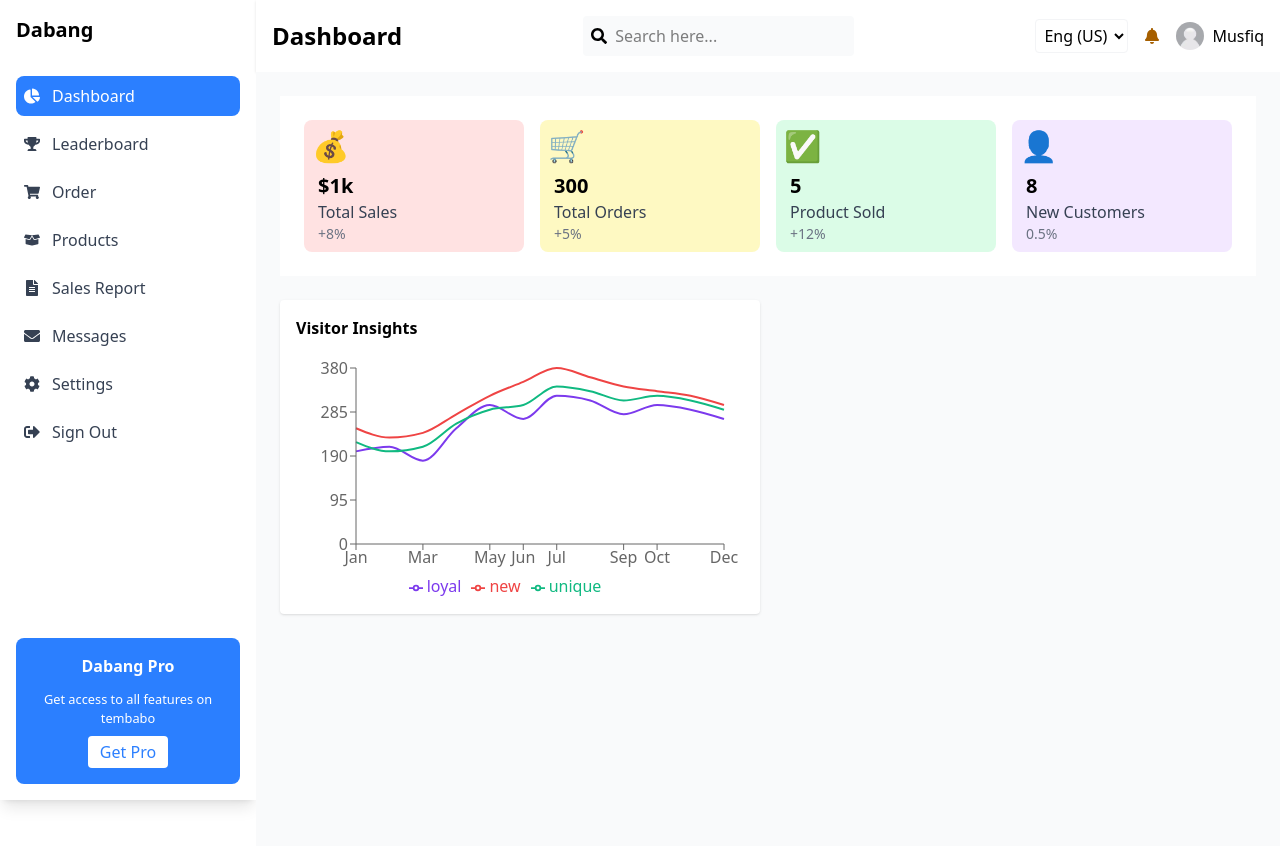
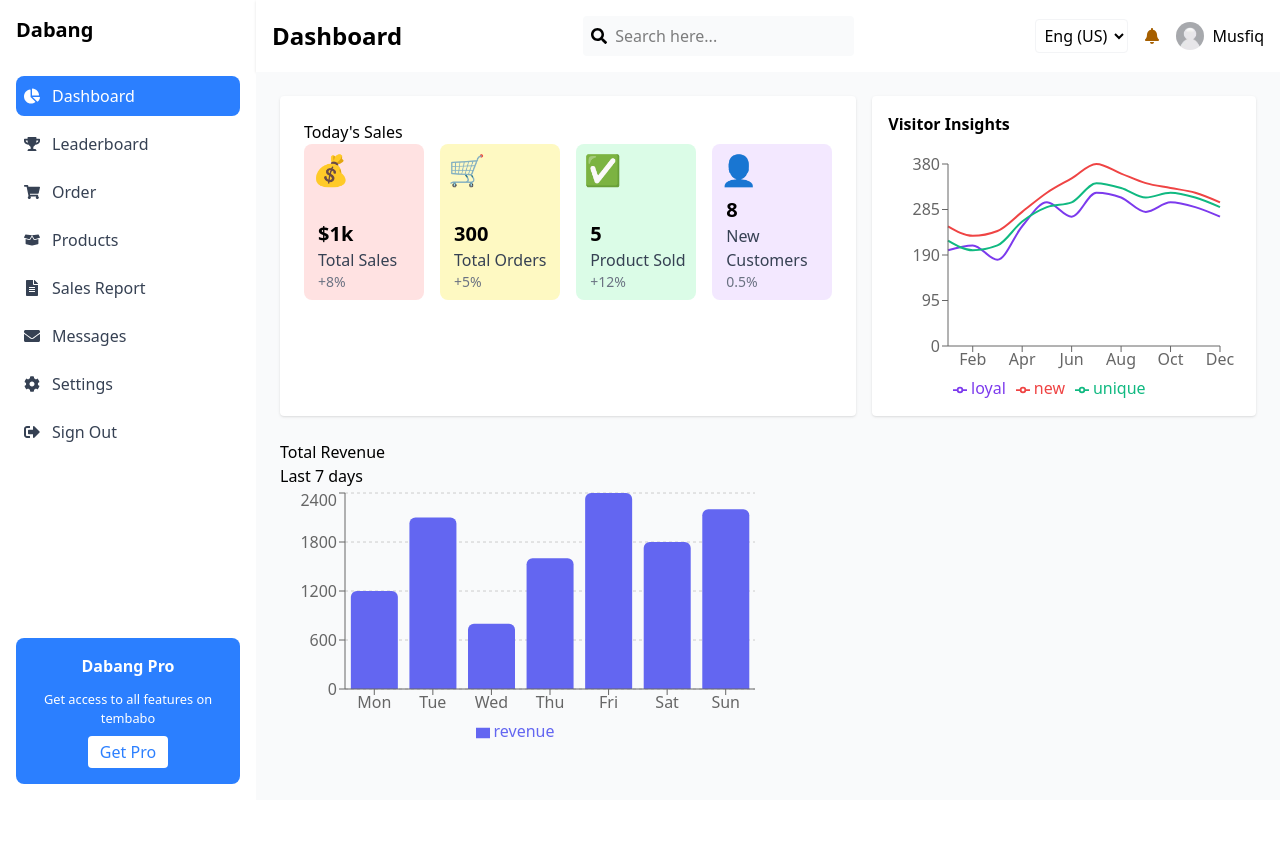
Before and after one commit to TeluadOat/example-sales-dashboard, a React (Vite) app: page / in a window 1280 px wide. Shown: the top 846 px of the page. After the commit the page ends 800 px from the top, so only its background shows below. Built offline with nearby package versions, Linux system fonts and the light colour scheme.

Commit message:
refactor: Restructure dashboard layout and add TotalRevenueChart component

```diff
--- a/src/components/LineChart.jsx
+++ b/src/components/LineChart.jsx
@@ -1,8 +1,20 @@
 import { LineChart, Line, XAxis, YAxis, Tooltip, Legend, ResponsiveContainer } from "recharts";
 
+
 export default function LineChartComponent({ data, lines }) {
+    lines =
+        [
+            { dataKey: "loyal", color: "#7c3aed" },
+            { dataKey: "new", color: "#ef4444" },
+            { dataKey: "unique", color: "#10b981" },
+        ];
     return (
-        <ResponsiveContainer width="100%" height={250}>
+
+
+        <div className="bg-white p-4 rounded h-full flex flex-col shadow min-h-[320px]">
+            <h3 className="font-bold mb-2">Visitor Insights</h3>
+            <div className="h-[250px] md:h-[300px] lg:h-[100%]">
+                <ResponsiveContainer width="100%" height="100%">
                     <LineChart data={data} margin={{ top: 20, right: 20, left: 0, bottom: 0 }}>
                         <XAxis dataKey="month" />
                         <YAxis />
@@ -13,5 +25,7 @@ export default function LineChartComponent({ data, lines }) {
                         ))}
                     </LineChart>
                 </ResponsiveContainer>
+            </div>
+        </div>
     )
 }
--- /dev/null
+++ b/src/components/TotalRevenueChart.jsx
@@ -0,0 +1,28 @@
+import { BarChart, Bar, XAxis, YAxis, Tooltip, Legend, ResponsiveContainer, CartesianGrid } from "recharts";
+
+export default function TotalRevenueChart({ data }) {
+    return (
+        <div>
+            <div>
+                <h3>Total Revenue</h3>
+                <span>Last 7 days</span>
+            </div>
+
+            <ResponsiveContainer width="100%" height={260}>
+                <BarChart data={data}>
+                    <CartesianGrid strokeDasharray="3 3" vertical={false} />
+                    <XAxis dataKey="name" />
+                    <YAxis />
+                    <Tooltip />
+                    <Legend />
+                    <Bar
+                        dataKey="revenue"
+                        fill="#6366F1"
+                        radius={[6, 6, 0, 0]}
+                    />
+                </BarChart>
+            </ResponsiveContainer>
+        </div >
+    )
+
+}
--- a/src/data/dashboard.js
+++ b/src/data/dashboard.js
@@ -28,3 +28,13 @@ export const visitorInsightsData = [
     { month: "Nov", loyal: 290, new: 320, unique: 310 },
     { month: "Dec", loyal: 270, new: 300, unique: 290 },
 ];
+
+export const totalRevenueData = [
+    { name: "Mon", revenue: 1200 },
+    { name: "Tue", revenue: 2100 },
+    { name: "Wed", revenue: 800 },
+    { name: "Thu", revenue: 1600 },
+    { name: "Fri", revenue: 2400 },
+    { name: "Sat", revenue: 1800 },
+    { name: "Sun", revenue: 2200 },
+];
--- a/src/pages/Dashboard.jsx
+++ b/src/pages/Dashboard.jsx
@@ -1,8 +1,9 @@
 import Sidebar from "../components/sidebar";
 import Navbar from "../components/Navbar";
 import KPIcard from "../components/KPIcard";
-import { kpiData, visitorInsightsData } from "../data/dashboard";
+import { kpiData, visitorInsightsData, totalRevenueData } from "../data/dashboard";
 import LineChartComponent from "../components/LineChart";
+import TotalRevenueChart from "../components/TotalRevenueChart";
 
 export default function Dashboard() {
     return (
@@ -10,29 +11,29 @@ export default function Dashboard() {
             <Sidebar active="Dashboard" />
             <div className="flex-1 flex flex-col">
                 <Navbar />
-                <div className="p-6 bg-gray-50 min-h-screen">
-                    {/* KPI Cards */}
-                    <div className="grid grid-cols-1 md:grid-cols-4 gap-4 mb-6 p-6 bg-white">
-                        {kpiData.map((kpi) =>
-                            <KPIcard key={kpi.title} {...kpi} />
-                        )}
+                <div className="p-6 bg-gray-50 flex-1">
+                    {/* ===== top row ===== */}
+                    <div className="flex flex-col lg:flex-row gap-4 mb-6">
+                        {/* KPI Cards */}
+                        <div className="bg-white p-6 rounded shadow w-full lg:w-3/5">
+                            <h3>Today's Sales</h3>
+                            <div className="grid grid-cols-1 md:grid-cols-2 lg:grid-cols-4 mb-6 gap-4">
+                                {kpiData.map((kpi) =>
+                                    <KPIcard key={kpi.title} {...kpi} />
+                                )}
+                            </div>
+                        </div>
+                        {/* chart */}
+                        <div className="w-full lg:w-2/5">
+                            <LineChartComponent data={visitorInsightsData} />
+                        </div>
                     </div>
                     {/* Charts */}
-                    <div className="grid grid-cols-1 md:grid-cols-2 gap-4">
-                        <div className="bg-white p-4 rounded shadow">
-                            <h3 className="font-bold mb-2">Visitor Insights</h3>
-                            <LineChartComponent
-                                data={visitorInsightsData}
-                                lines={[
-                                    { dataKey: "loyal", color: "#7c3aed" },
-                                    { dataKey: "new", color: "#ef4444" },
-                                    { dataKey: "unique", color: "#10b981" },
-                                ]}
-                            />
-                        </div>
+                    <div className="grid grid-cols-1 md:grid-cols-2 gap-4 mb-6">
+                        <TotalRevenueChart data={totalRevenueData} />
                     </div>
                 </div>
             </div>
-        </div>
+        </div >
     )
 }
```
Lines whose indentation alone changed are shown as unchanged.
